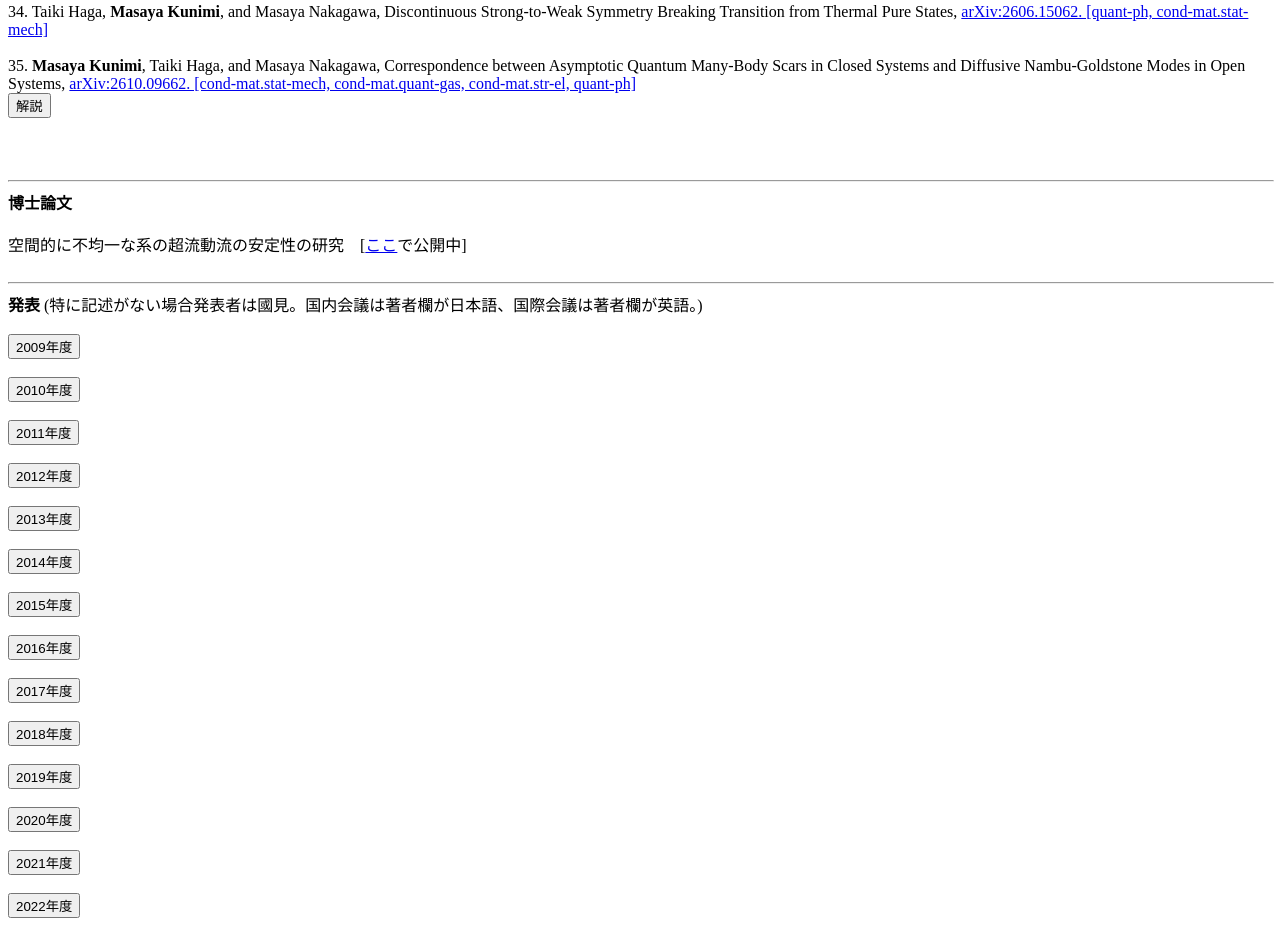
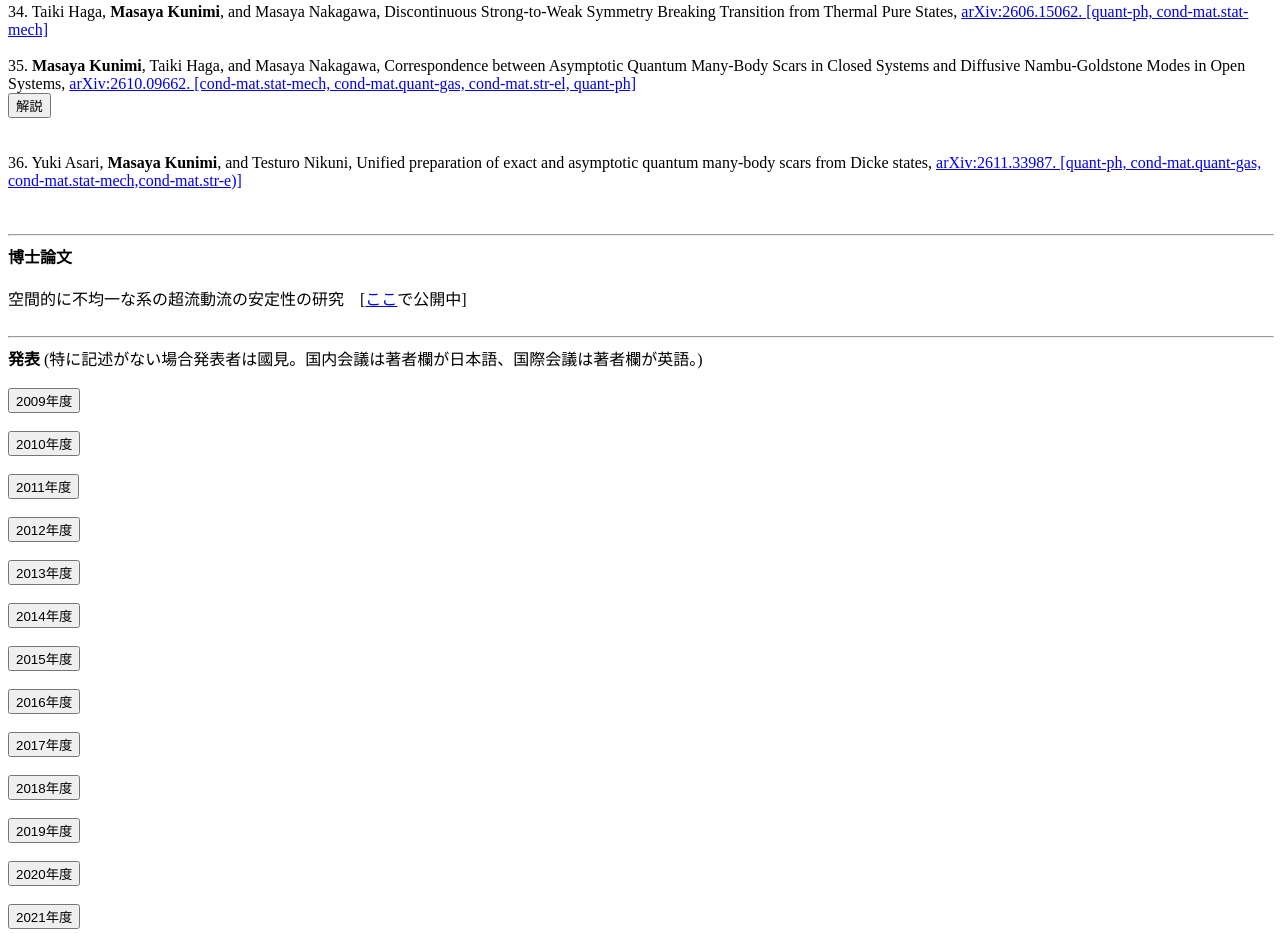
Before and after one commit to kunimimasaya/kunimimasaya.github.io, a plain HTML site: page index.html in a window 1280 px wide. Shown: the part 3564-4497 px from the top of the page. Drawn offline with Linux system fonts and the light colour scheme.

Commit message:
Add new reference to index.html

```diff
--- a/index.html
+++ b/index.html
@@ -764,6 +764,13 @@ Rainbow scar状態と呼ばれる、two-leg ladder系やbilayer系に存在す
 <br>
 <br>
 
+36. Yuki Asari, <b>Masaya Kunimi</b>, and Testuro Nikuni, Unified preparation of exact and asymptotic quantum many-body scars from Dicke states, <a href="https://arxiv.org/abs/2611.33987" target="_top">arXiv:2611.33987. [quant-ph, cond-mat.quant-gas, cond-mat.stat-mech,cond-mat.str-e)] </a>
+
+
+
+<br>
+<br>
+
 
 <br>
 
```
